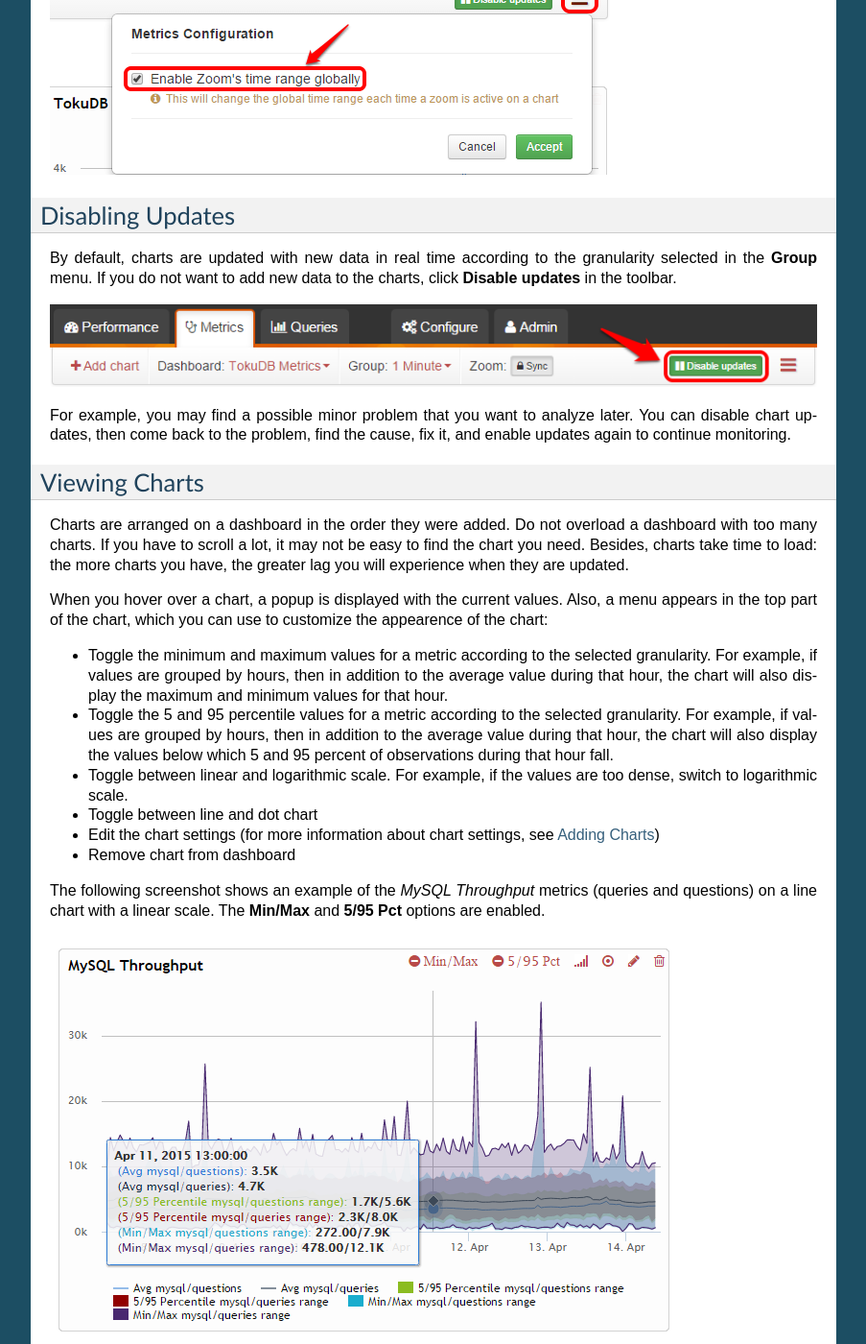
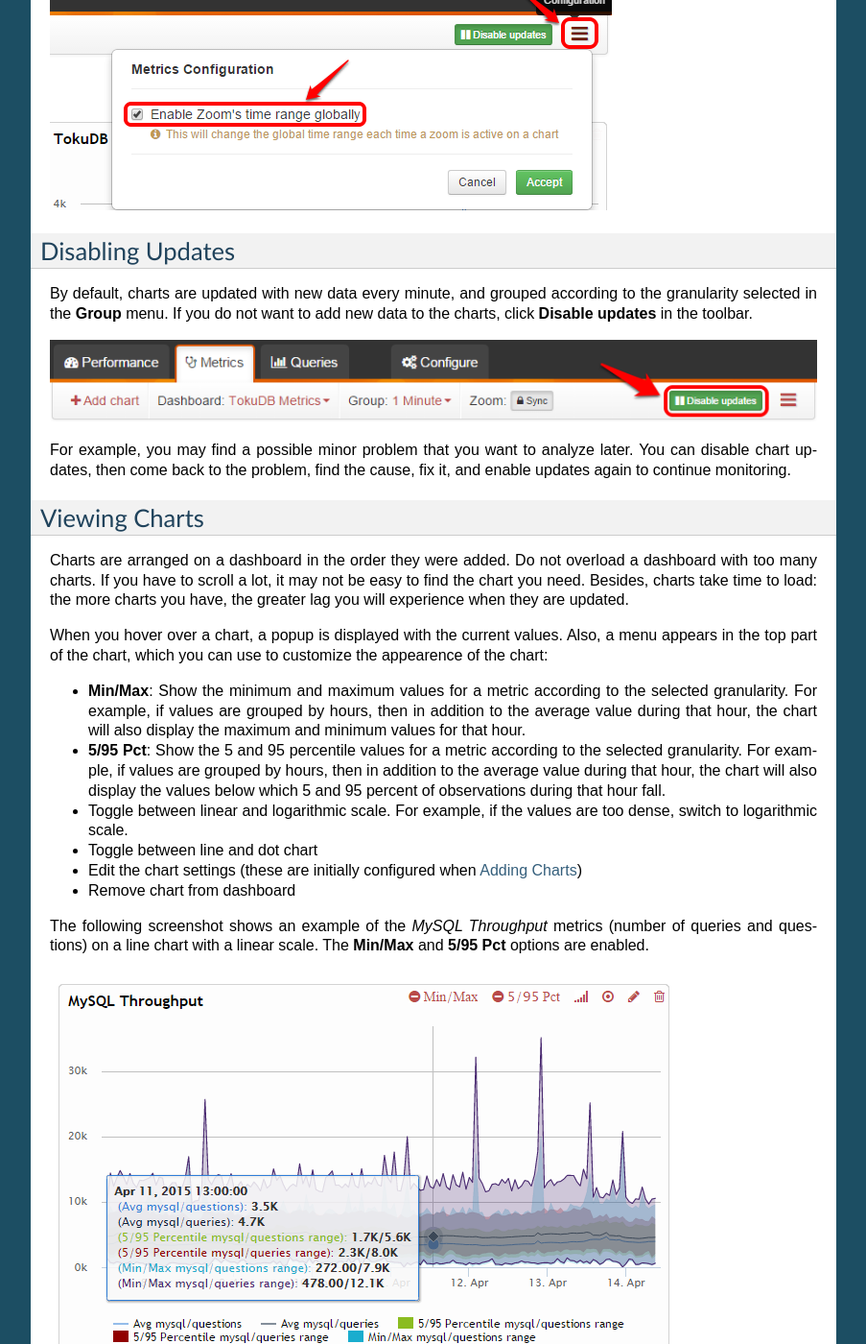
Before and after one commit to percona/cloud-tools, a Sphinx documentation site: the page built from doc/MetricsMonitor.rst, in a window 1280 px wide and 1400 px high, scrolled down 2168 px. Shown: the whole window at 96% size, without its empty margins (198-1101 px from the left). Built offline with Sphinx 7.4.7, drawn with Linux system fonts in a browser that asks for light colours; some of the changed text lies outside the part shown.

Commit message:
Incorporating feedback for the Metrics Monitor section

```diff
--- a/doc/MetricsMonitor.rst
+++ b/doc/MetricsMonitor.rst
@@ -1,14 +1,13 @@
+===============
 Metrics Monitor
 ===============
 
-The **Metrics Monitor** tool provides an in-depth overview of metrics
-that are critical to the server and database.
-Metrics are presented on *charts* to show change over time.
-Charts are contained within a *dashboard*.
-
+The **Metrics Monitor** tool provides a historical view of metrics
+that are critical to the MySQL server.
 You can add charts related to MySQL performance on one dashboard,
 server availability metrics on another dashboard,
 and set up separate dashboards for different members in your team.
+
 Use the **Dashboard** drop-down list to select an existing dashboard,
 create a new dashboard, or remove a dashboard.
 
@@ -51,15 +50,18 @@
       created MySQL threads, and a line chart of the 95 percentile for
       MySQL query execution time.
 
-#. Click **OK** to add the serie.
-#. If necessary, add more series of metrics to the chart.
+#. Click **OK** to add the series.
+#. If necessary, add other metrics to the chart.
 #. Click **Save** to add the chart to the dashboard.
 
 Managing Chart Granularity
 --------------------------
 
-:term:`Percona Agent` collects data every minute,
-but you can select the granularity for charts using the **Group** menu.
+:term:`Percona Agent` collects data every second,
+then aggregates it and updates charts every minute.
+You can select the granularity for charts using the **Group** menu,
+if you would like to group values differentely.
+
 Available grouping depends on the current time range.
 For example, if you are viewing data during last week
 you can select to group data points by 5 minutes, 1 hour, or 6 hours.
@@ -104,8 +106,8 @@
 Disabling Updates
 -----------------
 
-By default, charts are updated with new data in real time
-according to the granularity selected in the **Group** menu.
+By default, charts are updated with new data every minute,
+and grouped according to the granularity selected in the **Group** menu.
 If you do not want to add new data to the charts,
 click **Disable updates** in the toolbar.
 
@@ -129,12 +131,12 @@
 Also, a menu appears in the top part of the chart,
 which you can use to customize the appearence of the chart:
 
-* Toggle the minimum and maximum values for a metric
+* **Min/Max**: Show the minimum and maximum values for a metric
   according to the selected granularity.
   For example, if values are grouped by hours,
   then in addition to the average value during that hour,
   the chart will also display the maximum and minimum values for that hour.
-* Toggle the 5 and 95 percentile values for a metric
+* **5/95 Pct**: Show the 5 and 95 percentile values for a metric
   according to the selected granularity.
   For example, if values are grouped by hours,
   then in addition to the average value during that hour,
@@ -144,11 +146,11 @@
   For example, if the values are too dense, switch to logarithmic scale.
 * Toggle between line and dot chart
 * Edit the chart settings
-  (for more information about chart settings, see `Adding Charts`_)
+  (these are initially configured when `Adding Charts`_)
 * Remove chart from dashboard
 
 The following screenshot shows an example of the *MySQL Throughput* metrics
-(queries and questions) on a line chart with a linear scale.
+(number of queries and questions) on a line chart with a linear scale.
 The **Min/Max** and **5/95 Pct** options are enabled.
 
 .. image:: images/MetricsMonitor-chart.png
```
Also changed, not shown: other parts of doc/MetricsMonitor.rst (+1 -6 lines), doc/images/mm-addchart-button.png, doc/images/mm-dashboard-menu.png, doc/images/mm-disable-updates-button.png, doc/images/mm-group-menu.png, doc/images/mm-zoom-menu.png.
